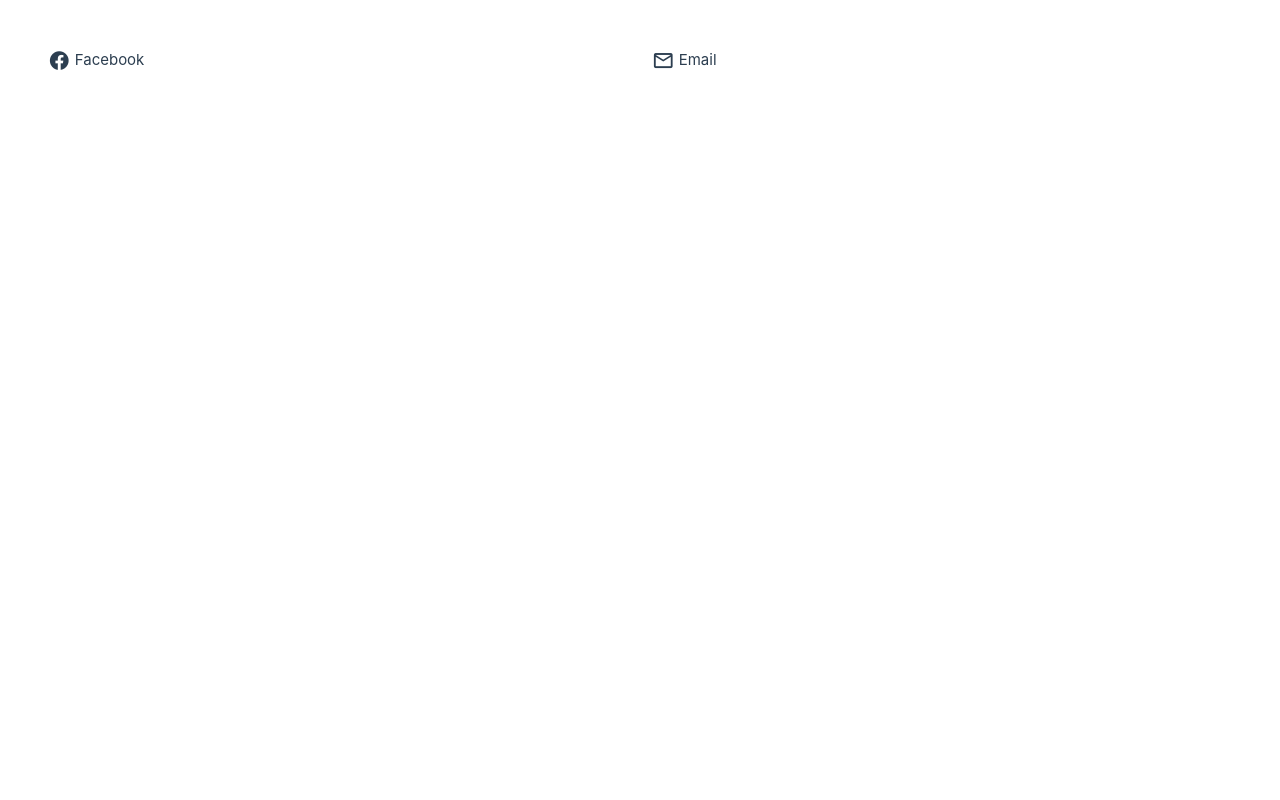
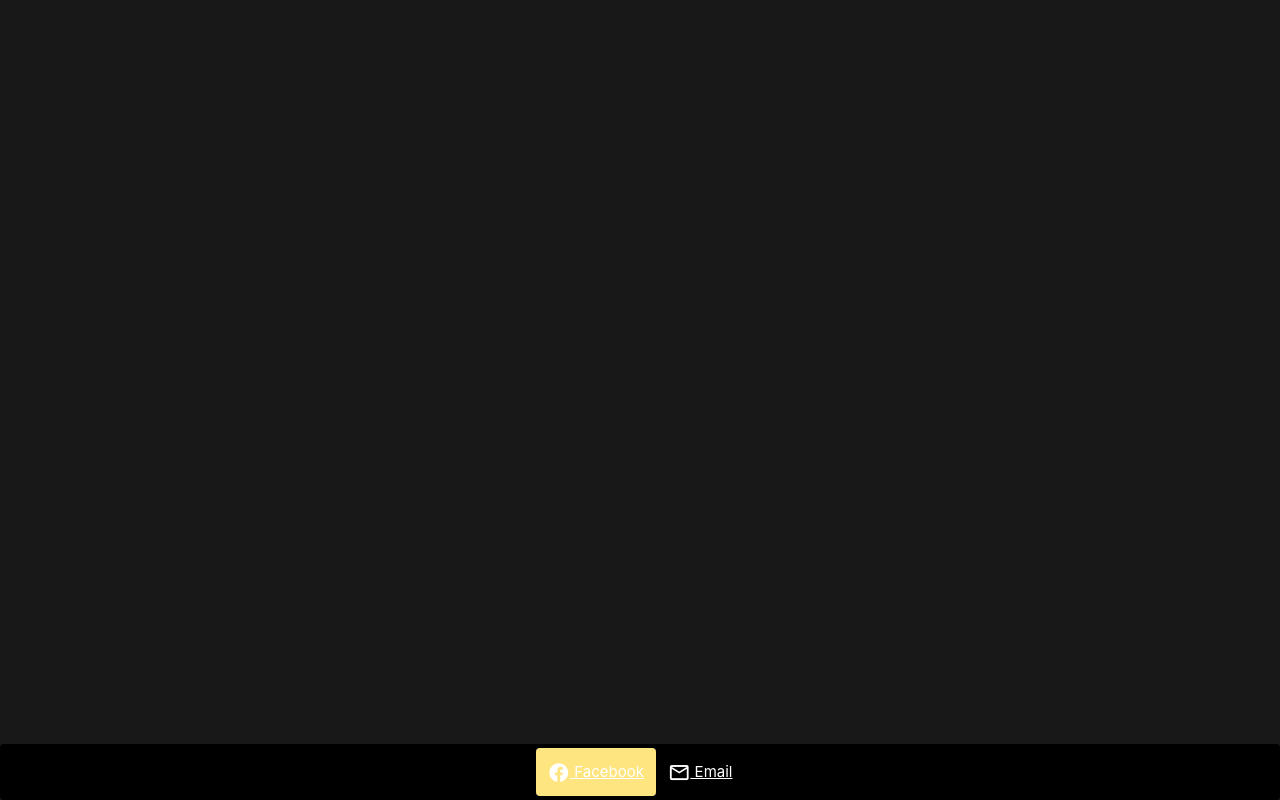
Before and after one commit to Werzu25/MusikbezirkSilz, a Vue app: page / in a window 1280 px wide. Built offline with nearby package versions, Linux system fonts and the light colour scheme.

Commit message:
changed A-Footer.vue

```diff
--- a/src/assets/base.css
+++ b/src/assets/base.css
@@ -36,7 +36,7 @@
   --section-gap: 160px;
 }
 
-@media (prefers-color-scheme: dark) {
+@media (prefers-color-scheme: light) {
   :root {
     --color-background: var(--vt-c-black);
     --color-background-soft: var(--vt-c-black-soft);
--- a/src/assets/main.css
+++ b/src/assets/main.css
@@ -1,8 +1,5 @@
 @import 'base.css';
 
 #app {
-  min-width: 100vw;
-  margin: 0 auto;
-  padding: 2rem;
-  font-weight: normal;
+  width: 100vw;
 }
--- a/src/components/A-Footer.vue
+++ b/src/components/A-Footer.vue
@@ -1,20 +1,38 @@
-<script setup>
-
-</script>
+<script setup></script>
 
 <template>
-  <v-container fluid>
-    <v-row>
-      <v-col class="justify-center">
-        <a><v-icon icon="mdi-facebook"></v-icon> Facebook</a>
+  <v-container fluid class="bg-black container rounded">
+    <v-row class="footer-row" justify="center" align="center">
+      <v-col class="bg-amber-accent-1 rounded" cols="auto">
+        <a href="#">
+          <v-icon>mdi-facebook</v-icon>
+          Facebook
+        </a>
       </v-col>
-      <v-col class="justify-center">
-        <a><v-icon icon="mdi-email-outline"></v-icon> Email</a>
+      <v-col cols="auto">
+        <a href="#">
+          <v-icon>mdi-email-outline</v-icon>
+          Email
+        </a>
       </v-col>
     </v-row>
   </v-container>
 </template>
 
 <style scoped>
+.container {
+  position: absolute;
+  bottom: 0;
+}
+.footer-row v-col:hover {
+  background: aqua;
+}
+
+a:link {
+  color: white;
+}
+a:visited {
+  color: white;
+}
 
 </style>
--- a/src/main.js
+++ b/src/main.js
@@ -12,7 +12,7 @@ import * as directives from 'vuetify/directives'
 
 const vuetify = createVuetify({
   components,
-  directives,
+  directives
 })
 
 createApp(App).use(vuetify).mount('#app')
```
Also changed, not shown: src/App.vue (+2 -6 lines).
